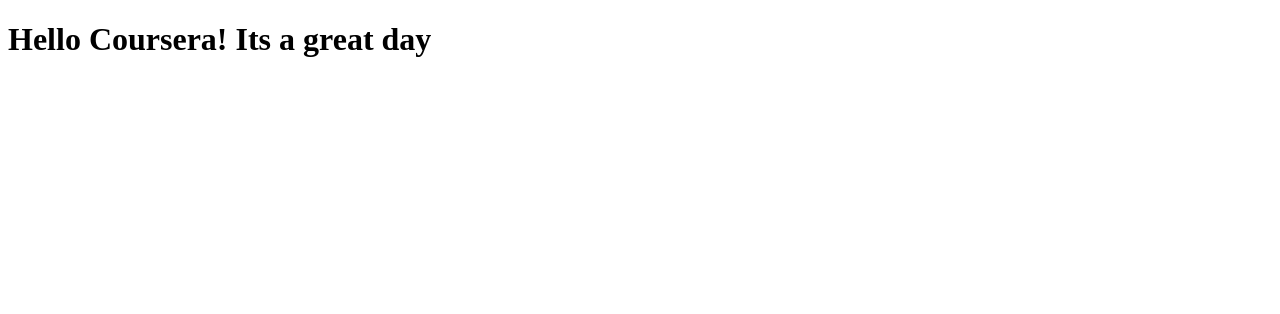
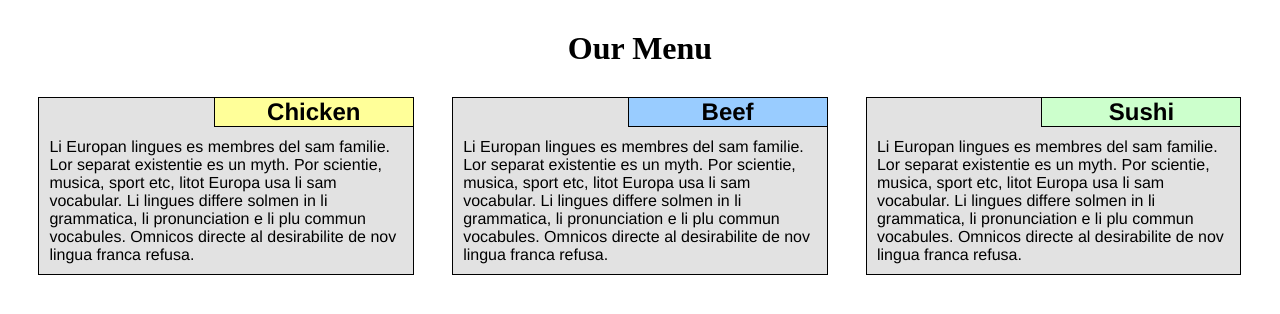
Before and after one commit to NickKolesar/coursera-test, a plain HTML site: page site/index.html in a window 1280 px wide. Drawn offline with Linux system fonts and the light colour scheme.

Commit message:
- Initial Css for Module 2 Coding Assignment

```diff
--- a/site/index.html
+++ b/site/index.html
@@ -1,9 +1,28 @@
 <!DOCTYPE html>
 <html>
 <head>
-	<title>Hello Coursera</title>
+<meta charset="utf-8">
+<meta name="viewport" content="width=device-width, initial-scale=1.0">
+<link rel="stylesheet" type="text/css" href="stylesheets/stylesheet.css">
+<!-- <title>Hello Coursera</title> -->
 </head>
 <body>
-<h1>Hello Coursera! Its a great day</h1>
+	<h1>Our Menu</h1>
+
+	<div class="row">
+	 <div class="col-lg-4 col-md-6 content content1">
+	 		<h2>Chicken</h2>
+	 		<p>Li Europan lingues es membres del sam familie. Lor separat existentie es un myth. Por scientie, musica, sport etc, litot Europa usa li sam vocabular. Li lingues differe solmen in li grammatica, li pronunciation e li plu commun vocabules. Omnicos directe al desirabilite de nov lingua franca refusa.</p>
+	 </div>
+	 <div class="col-lg-4 col-md-6 content content2">
+	 		<h2>Beef</h2>
+	 		<p>Li Europan lingues es membres del sam familie. Lor separat existentie es un myth. Por scientie, musica, sport etc, litot Europa usa li sam vocabular. Li lingues differe solmen in li grammatica, li pronunciation e li plu commun vocabules. Omnicos directe al desirabilite de nov lingua franca refusa.</p>
+	 </div>
+	 <div class="col-lg-4 col-md-6 content content3">
+	 		<h2>Sushi</h2>
+	 		<p>Li Europan lingues es membres del sam familie. Lor separat existentie es un myth. Por scientie, musica, sport etc, litot Europa usa li sam vocabular. Li lingues differe solmen in li grammatica, li pronunciation e li plu commun vocabules. Omnicos directe al desirabilite de nov lingua franca refusa.</p>
+	 </div>
+	</div>
+
 </body>
 </html>
--- a/site/stylesheets/stylesheet.css
+++ b/site/stylesheets/stylesheet.css
@@ -0,0 +1,77 @@
+* {
+  box-sizing: border-box;
+  margin: 0;
+}
+
+h1 {
+  text-align: center;
+  margin: 30px;
+}
+
+h2 {
+  text-align: center;
+  background-color: #ffff99;
+  width: 200px;
+  border-style: solid;
+  border-width: 0px 1px 1px 1px;
+  position: absolute;
+  right: -1px;
+ }
+.content2 h2 {
+ 	background-color: #99ccff;
+ }
+.content3 h2 {
+ 	background-color: #ccffcc;
+ }
+
+
+.content {
+  background-color: #e2e2e2;
+  border: 1px solid black;
+  font-family: Helvetica;
+  color: black;
+  margin-left: 1.5%;
+  margin-right: 1.5%;
+  margin-bottom:  3%;
+  height:   30%;
+  position: relative;
+ }
+
+p {
+  padding: 10px;
+  padding-top:  40px;
+}
+
+/* Simple Responsive Framework. */
+.row {
+  width: 100%;
+  margin: 1.5%;
+}
+
+/********** Computer devices  **********/
+@media (min-width: 992px) {
+  .col-lg-4{
+    width: 29.33%;
+    float: left;
+  }
+
+}
+
+/********** Tablet devices  **********/
+@media (min-width: 768px) and (max-width: 991px) {
+  .col-md-6{
+    width: 45.5%;
+    float: left;
+  }
+  .content3{
+    width: 94%;
+  }
+
+}
+
+/********** Tablet devices  **********/
+@media (max-width: 767px) {
+  .content {
+    width: 94%;
+  }
+}
```
